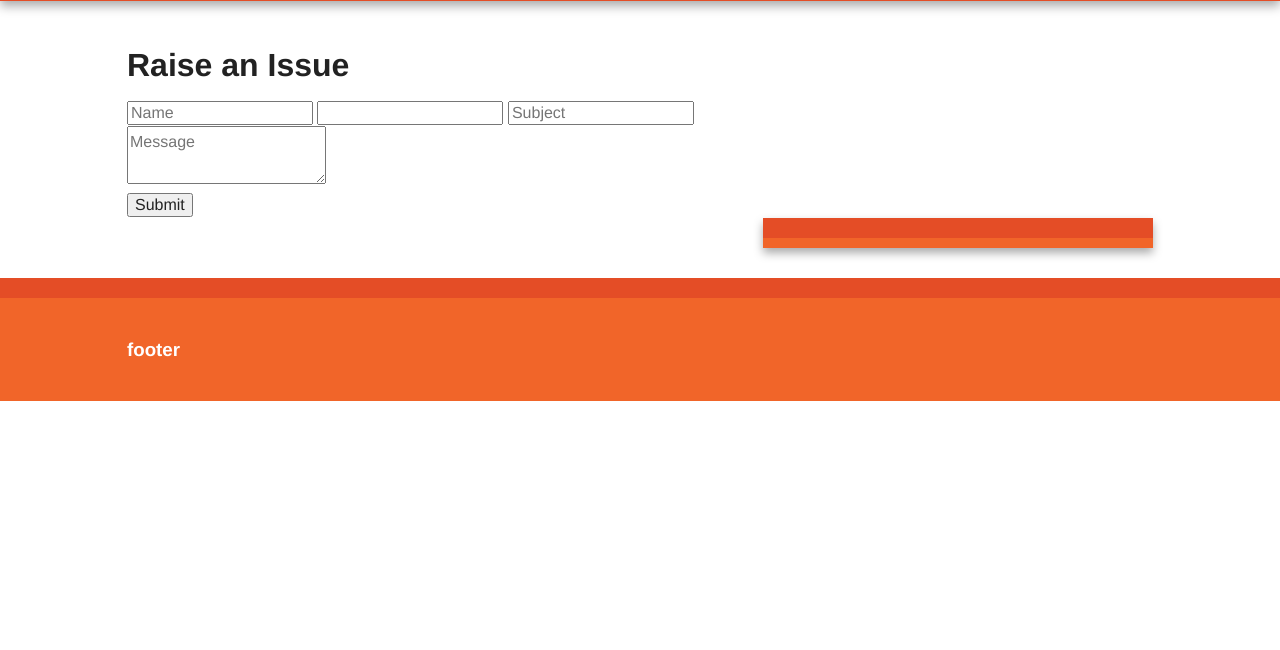
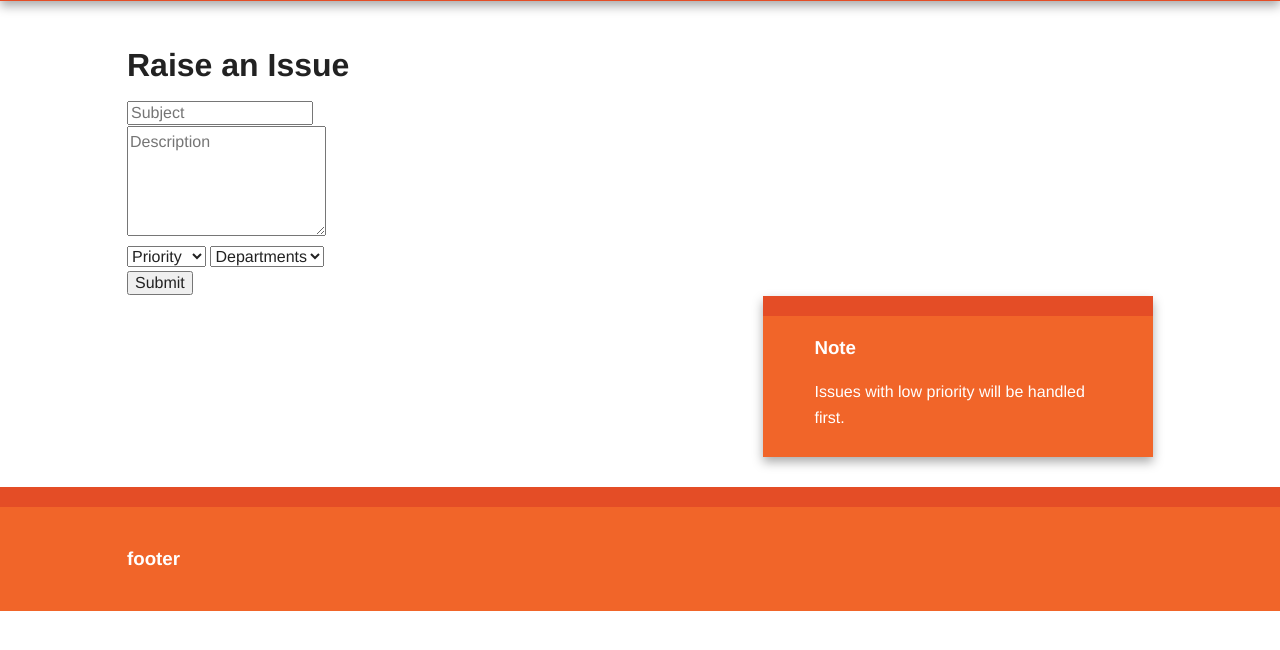
Before and after one commit to Victa2015/bc-8-IssueTracker, a Flask app: page /add in a window 1280 px wide. Shown: the part 95-745 px from the top of the page. Run offline with Flask 2, Linux system fonts and the light colour scheme; some libraries are stand-ins or nearby versions.

Commit message:
Created the form for raising an issue.

```diff
--- a/issueTracker.py
+++ b/issueTracker.py
@@ -10,7 +10,7 @@ def index():
                            text="Some text here.")
 
 
-@app.route('/add')
+@app.route('/add', methods=['GET', 'POST'])
 def add():
     return render_template('add.html')
 
--- a/templates/add.html
+++ b/templates/add.html
@@ -5,15 +5,33 @@ SIT - Raise Issue
 
 {% block content %}
 <h1>Raise an Issue</h1>
-<form class="cf">
-  <div class="half left cf">
-    <input type="text" id="input-name" placeholder="Name">
-    <input type="email" id="input-email" placeholder="">
-    <input type="text" id="input-subject" placeholder="Subject">
+<form >
+  <div>
+    <input type="text" id="input-name" placeholder="Subject"><br>
+    <textarea rows="4" cols="20" placeholder="Description"></textarea><br>
+    <select>
+
+  <option value="Priority">Priority</option>
+  <option value="high">High</option>
+  <option value="medium">Medium</option>
+  <option value="low">Low</option>
+
+</select>
+
+    <select>
+  <option value="Departments">Departments</option>
+  <option value="operations">Operations</option>
+  <option value="finance">Finance</option>
+  <option value="training">Training</option>
+</select>
   </div>
-  <div class="half right cf">
-    <textarea name="message" type="text" id="input-message" placeholder="Message"></textarea>
-  </div>
+
   <input type="submit" value="Submit" id="input-submit">
 </form>
 {% endblock %}
+{% block sidebar %}
+    <aside>
+      <h3>Note</h3>
+      <p>Issues with low priority will be handled first.</p>
+    </aside>
+{% endblock %}
--- a/templates/base.html
+++ b/templates/base.html
@@ -16,7 +16,7 @@
 
         <div class="header-container">
             <header class="wrapper clearfix">
-                <h1 class="title">Simple Issue Tracker</h1>
+                <a href="{{ url_for('index')}}"><h1 class="title">Simple Issue Tracker</h1></a>
                 <nav>
                     <ul>
                         <li><a href="{{ url_for('add')}}">Raise Issue</a></li>
@@ -35,7 +35,8 @@
 
               {% block sidebar %}
                   <aside>
-
+                    <h3>Aside</h3>
+                    <p>bllalbalblalbalbalbla</p>
                   </aside>
               {% endblock %}
 
```
